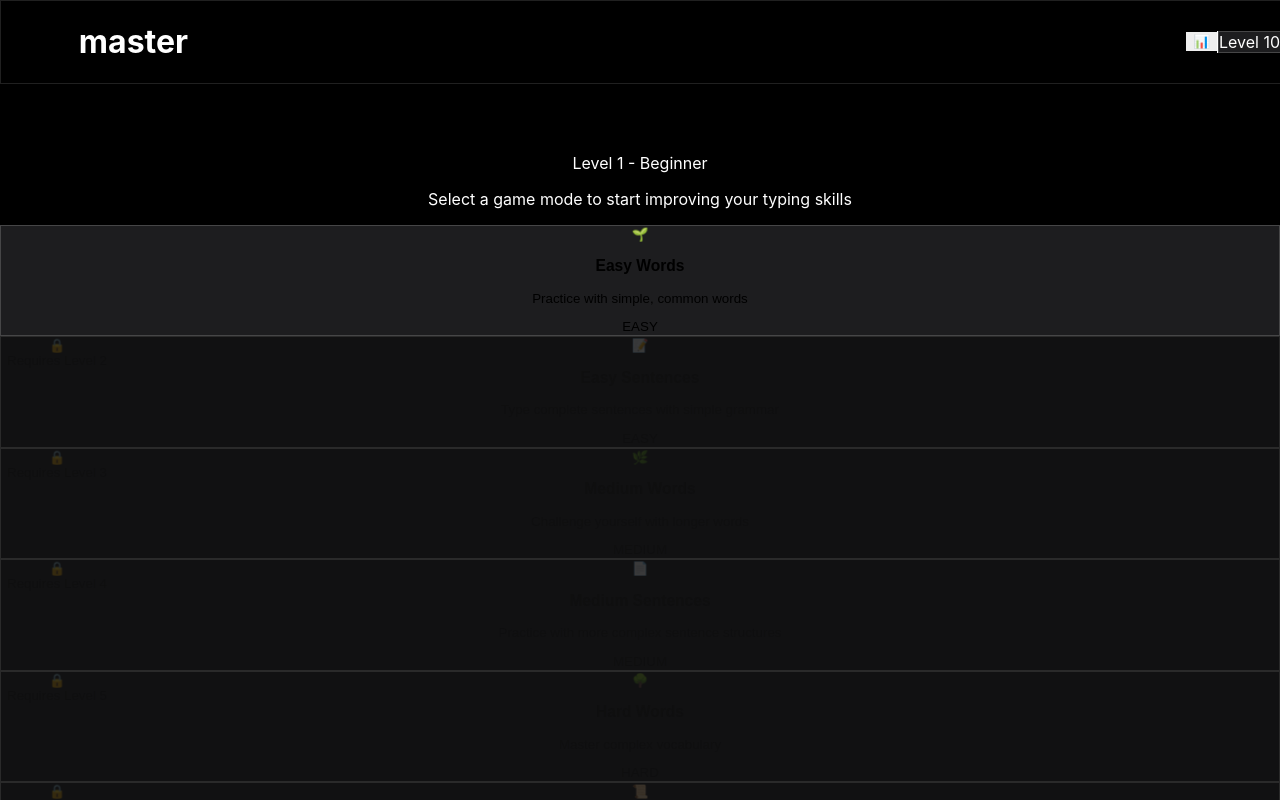
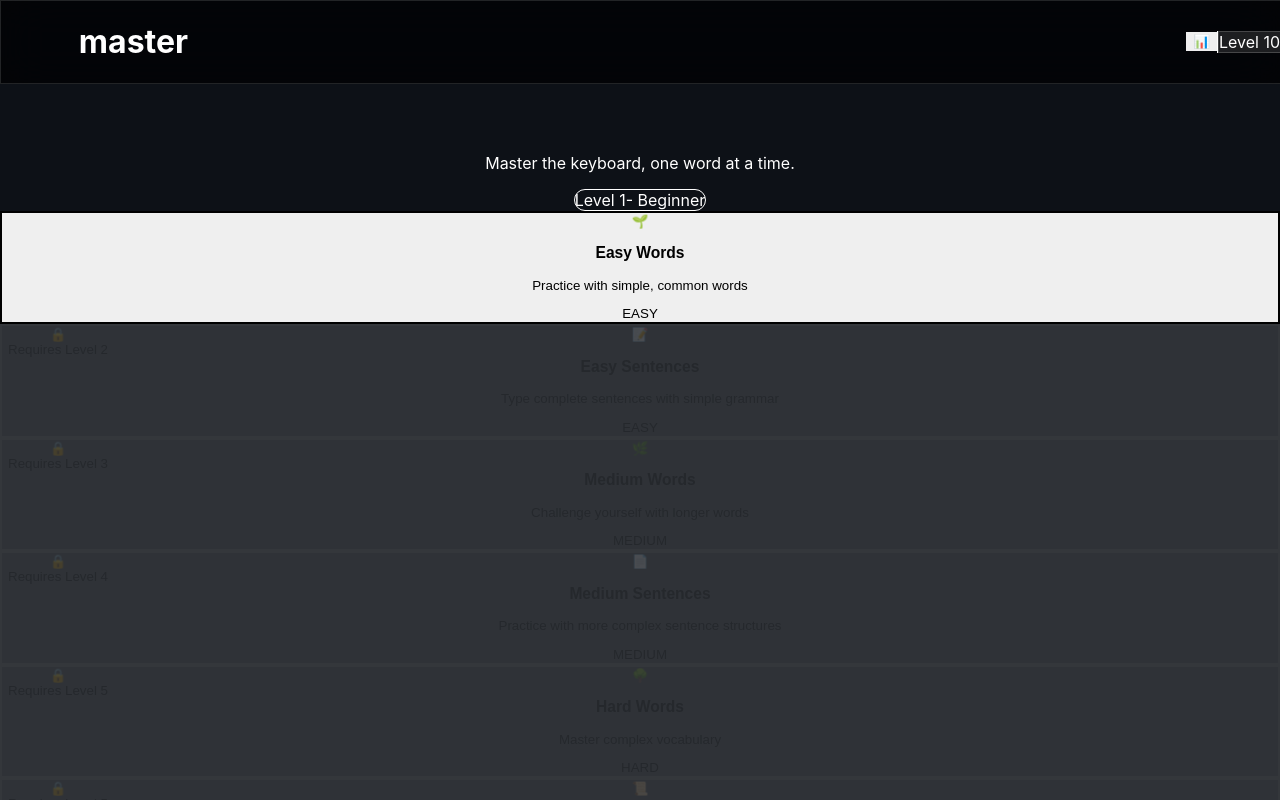
Before and after one commit to zhucebuniao/typemaster, a React (Vite) app: page / in a window 1280 px wide. Shown: the top 800 px of the page. Built offline with nearby package versions, Linux system fonts and the light colour scheme.

Commit message:
Implement cyber-neon theme with modern UI improvements
Co-authored-by: zhucebuniao <13835184+zhucebuniao@users.noreply.github.com>

```diff
--- a/src/components/GameModeSelector.tsx
+++ b/src/components/GameModeSelector.tsx
@@ -84,44 +84,47 @@ const GameModeSelector: React.FC<GameModeSelectorProps> = ({ onModeSelect, userP
   const getDifficultyColor = (difficulty: string) => {
     switch (difficulty) {
       case 'easy':
-        return 'border-apple-success/60 hover:border-apple-success/80';
+        return 'border-cyber-green/60 hover:border-cyber-green/80 shadow-green-glow hover:shadow-green-glow';
       case 'medium':
-        return 'border-apple-warning/60 hover:border-apple-warning/80';
+        return 'border-cyber-orange/60 hover:border-cyber-orange/80 shadow-orange-glow hover:shadow-orange-glow';
       case 'hard':
-        return 'border-apple-error/60 hover:border-apple-error/80';
+        return 'border-cyber-red/60 hover:border-cyber-red/80 shadow-red-glow hover:shadow-red-glow';
       default:
-        return 'border-apple-separator hover:border-apple-text-secondary';
+        return 'border-cyber-border hover:border-cyber-text-muted';
     }
   };
 
   const getDifficultyBg = (difficulty: string) => {
     switch (difficulty) {
       case 'easy':
-        return 'bg-apple-success/10 hover:bg-apple-success/15';
+        return 'bg-cyber-green/10 hover:bg-cyber-green/15';
       case 'medium':
-        return 'bg-apple-warning/10 hover:bg-apple-warning/15';
+        return 'bg-cyber-orange/10 hover:bg-cyber-orange/15';
       case 'hard':
-        return 'bg-apple-error/10 hover:bg-apple-error/15';
+        return 'bg-cyber-red/10 hover:bg-cyber-red/15';
       default:
-        return 'bg-apple-card-light/50';
+        return 'bg-cyber-card/50';
     }
   };
 
   return (
     <div className="w-full max-w-6xl mx-auto px-4 sm:px-6 py-4 sm:py-6">
       <div className="text-center mb-8 sm:mb-12">
-        <h2 className="text-2xl sm:text-3xl md:text-4xl font-bold bg-gradient-to-r from-apple-primary via-apple-secondary to-blue-400 bg-clip-text text-transparent mb-3 sm:mb-4">
-          Choose Your Challenge
+        <h2 className="text-3xl sm:text-4xl md:text-5xl font-bold font-orbitron bg-gradient-to-r from-cyber-electric via-cyber-neon to-cyan-400 bg-clip-text text-transparent mb-4 sm:mb-6 drop-shadow-2xl">
+          Start Your Typing Journey
         </h2>
-        <p className="text-sm sm:text-base md:text-lg text-apple-text-secondary max-w-2xl mx-auto leading-relaxed px-2">
-          Level {currentLevel.level} - {currentLevel.name}
+        <p className="text-lg sm:text-xl md:text-2xl text-cyber-text-muted max-w-3xl mx-auto leading-relaxed px-2 mb-2">
+          Master the keyboard, one word at a time.
         </p>
-        <p className="text-xs sm:text-sm text-apple-text-secondary/80 mt-2 px-2">
-          Select a game mode to start improving your typing skills
-        </p>
+        <div className="flex items-center justify-center space-x-3 mt-4">
+          <div className="px-4 py-2 bg-gradient-to-r from-cyber-electric/20 to-cyber-neon/20 rounded-full border border-cyber-electric/30 backdrop-blur-sm">
+            <span className="text-sm font-semibold text-cyber-electric">Level {currentLevel.level}</span>
+            <span className="text-sm text-cyber-text-muted ml-2">- {currentLevel.name}</span>
+          </div>
+        </div>
       </div>
 
-      <div className="grid grid-cols-1 sm:grid-cols-1 md:grid-cols-2 xl:grid-cols-3 gap-4 sm:gap-6">
+      <div className="grid grid-cols-1 sm:grid-cols-1 md:grid-cols-2 xl:grid-cols-3 gap-6 sm:gap-8">
         {gameModes.map((mode) => {
           const isLocked = isModeLocked(mode);
           return (
@@ -129,57 +132,57 @@ const GameModeSelector: React.FC<GameModeSelectorProps> = ({ onModeSelect, userP
               key={mode.id}
               onClick={() => !isLocked && onModeSelect(mode)}
               disabled={isLocked}
-              className={`relative p-6 sm:p-8 rounded-apple-xl transition-all duration-300 group overflow-hidden glass-card border ${
+              className={`relative p-8 sm:p-10 rounded-2xl transition-all duration-300 group overflow-hidden backdrop-blur-xl border-2 ${
                 isLocked
-                  ? 'opacity-60 cursor-not-allowed border-apple-separator bg-apple-card'
-                  : `hover:scale-[1.02] active:scale-[0.98] hover:shadow-apple-lg ${getDifficultyColor(mode.difficulty)} ${getDifficultyBg(mode.difficulty)}`
+                  ? 'opacity-50 cursor-not-allowed border-cyber-border bg-cyber-card/30'
+                  : `hover:scale-[1.03] active:scale-95 transform hover:shadow-2xl ${getDifficultyColor(mode.difficulty)} ${getDifficultyBg(mode.difficulty)}`
               }`}
             >
               {/* Lock overlay */}
               {isLocked && (
-                <div className="absolute inset-0 bg-black/50 flex items-center justify-center z-20 rounded-apple-xl backdrop-blur-sm">
+                <div className="absolute inset-0 bg-black/70 flex items-center justify-center z-20 rounded-2xl backdrop-blur-sm">
                   <div className="text-center">
-                    <div className="text-3xl sm:text-4xl mb-2">🔒</div>
-                    <div className="text-xs sm:text-sm font-semibold text-apple-text-secondary">
+                    <div className="text-4xl sm:text-5xl mb-3 filter drop-shadow-lg">🔒</div>
+                    <div className="text-sm sm:text-base font-bold text-cyber-text-muted">
                       Requires Level {mode.requiredLevel}
                     </div>
                   </div>
                 </div>
               )}
 
-              {/* Gradient overlay for modern effect */}
-              <div className="absolute inset-0 bg-gradient-to-br from-white/5 via-transparent to-transparent opacity-0 group-hover:opacity-100 transition-opacity duration-300" />
+              {/* Cyber gradient overlay */}
+              <div className="absolute inset-0 bg-gradient-to-br from-cyber-electric/5 via-transparent to-cyber-neon/5 opacity-0 group-hover:opacity-100 transition-opacity duration-500" />
 
-              {/* Icon with glow effect */}
+              {/* Icon with enhanced glow effect */}
               <div className="relative z-10">
-                <div className={`text-4xl sm:text-5xl mb-3 sm:mb-4 transform transition-transform duration-300 filter drop-shadow-lg ${
-                  !isLocked ? 'group-hover:scale-110' : ''
+                <div className={`text-5xl sm:text-6xl mb-4 sm:mb-6 transform transition-all duration-500 filter drop-shadow-2xl ${
+                  !isLocked ? 'group-hover:scale-125 group-hover:rotate-6' : ''
                 }`}>
                   {mode.icon}
                 </div>
 
-                <h3 className={`text-lg sm:text-xl font-bold mb-2 sm:mb-3 transition-colors duration-300 ${
-                  isLocked ? 'text-apple-text-secondary' : 'text-apple-text group-hover:text-gray-100'
+                <h3 className={`text-xl sm:text-2xl font-bold font-orbitron mb-3 sm:mb-4 transition-all duration-300 ${
+                  isLocked ? 'text-cyber-text-muted' : 'text-cyber-text group-hover:text-white group-hover:drop-shadow-lg'
                 }`}>
                   {mode.name}
                 </h3>
 
-                <p className={`transition-colors duration-300 leading-relaxed mb-3 sm:mb-4 text-sm sm:text-base ${
-                  isLocked ? 'text-apple-text-secondary/70' : 'text-apple-text-secondary group-hover:text-apple-text-secondary/90'
+                <p className={`transition-colors duration-300 leading-relaxed mb-4 sm:mb-6 text-sm sm:text-base ${
+                  isLocked ? 'text-cyber-text-muted/70' : 'text-cyber-text-muted group-hover:text-cyber-text-muted/90'
                 }`}>
                   {mode.description}
                 </p>
 
                 <div className="flex justify-center">
                   <span
-                    className={`inline-flex items-center px-3 py-1.5 rounded-full text-xs font-bold uppercase tracking-wider shadow-apple transition-shadow duration-300 ${
+                    className={`inline-flex items-center px-4 py-2 rounded-full text-xs font-bold uppercase tracking-wider transition-all duration-300 ${
                       isLocked
-                        ? 'bg-apple-separator text-apple-text-secondary'
+                        ? 'bg-cyber-border text-cyber-text-muted'
                         : mode.difficulty === 'easy'
-                        ? 'bg-gradient-to-r from-apple-success to-green-400 text-white shadow-apple-success/25 group-hover:shadow-apple-lg'
+                        ? 'bg-gradient-to-r from-cyber-green to-green-400 text-black shadow-green-glow group-hover:shadow-green-glow'
                         : mode.difficulty === 'medium'
-                        ? 'bg-gradient-to-r from-apple-warning to-yellow-400 text-white shadow-apple-warning/25 group-hover:shadow-apple-lg'
-                        : 'bg-gradient-to-r from-apple-error to-red-400 text-white shadow-apple-error/25 group-hover:shadow-apple-lg'
+                        ? 'bg-gradient-to-r from-cyber-orange to-yellow-400 text-black shadow-orange-glow group-hover:shadow-orange-glow'
+                        : 'bg-gradient-to-r from-cyber-red to-red-400 text-white shadow-red-glow group-hover:shadow-red-glow'
                     }`}
                   >
                     {mode.difficulty}
@@ -187,14 +190,14 @@ const GameModeSelector: React.FC<GameModeSelectorProps> = ({ onModeSelect, userP
                 </div>
               </div>
 
-              {/* Subtle border glow effect */}
+              {/* Enhanced border glow effect */}
               {!isLocked && (
-                <div className={`absolute inset-0 rounded-apple-xl transition-all duration-300 ${
+                <div className={`absolute inset-0 rounded-2xl transition-all duration-500 group-hover:animate-glow-expand ${
                   mode.difficulty === 'easy'
-                    ? 'group-hover:shadow-[0_0_30px_rgba(52,199,89,0.3)]'
+                    ? 'group-hover:shadow-[0_0_40px_rgba(57,255,20,0.4)]'
                     : mode.difficulty === 'medium'
-                    ? 'group-hover:shadow-[0_0_30px_rgba(255,159,10,0.3)]'
-                    : 'group-hover:shadow-[0_0_30px_rgba(255,59,48,0.3)]'
+                    ? 'group-hover:shadow-[0_0_40px_rgba(255,140,0,0.4)]'
+                    : 'group-hover:shadow-[0_0_40px_rgba(255,7,58,0.4)]'
                 }`} />
               )}
             </button>
--- a/src/index.css
+++ b/src/index.css
@@ -1,4 +1,5 @@
 @import url('https://fonts.googleapis.com/css2?family=Fira+Code:wght@300;400;500;600;700&display=swap');
+@import url('https://fonts.googleapis.com/css2?family=Orbitron:wght@400;500;600;700;800;900&display=swap');
 
 @tailwind base;
 @tailwind components;
@@ -7,7 +8,7 @@
 body {
   margin: 0;
   font-family: -apple-system, BlinkMacSystemFont, 'SF Pro Display', 'Helvetica Neue', Arial, sans-serif;
-  background-color: #000000;
+  background-color: #0d1117;
   color: #FFFFFF;
   -webkit-font-smoothing: antialiased;
   -moz-osx-font-smoothing: grayscale;
@@ -105,4 +106,57 @@ body {
     background: rgba(44, 44, 46, 0.68);
     border: 1px solid rgba(255, 255, 255, 0.18);
   }
+
+  /* Cyber theme animations */
+  @keyframes cyber-pulse {
+    0%, 100% {
+      box-shadow: 0 0 20px rgba(0, 245, 255, 0.3);
+    }
+    50% {
+      box-shadow: 0 0 30px rgba(0, 245, 255, 0.6);
+    }
+  }
+
+  @keyframes neon-pulse {
+    0%, 100% {
+      box-shadow: 0 0 20px rgba(185, 103, 255, 0.3);
+    }
+    50% {
+      box-shadow: 0 0 30px rgba(185, 103, 255, 0.6);
+    }
+  }
+
+  @keyframes card-float {
+    0%, 100% {
+      transform: translateY(0px);
+    }
+    50% {
+      transform: translateY(-3px);
+    }
+  }
+
+  @keyframes glow-expand {
+    0% {
+      box-shadow: 0 0 5px rgba(0, 245, 255, 0.2);
+    }
+    100% {
+      box-shadow: 0 0 25px rgba(0, 245, 255, 0.5), 0 0 50px rgba(0, 245, 255, 0.3);
+    }
+  }
+
+  .animate-cyber-pulse {
+    animation: cyber-pulse 3s ease-in-out infinite;
+  }
+
+  .animate-neon-pulse {
+    animation: neon-pulse 3s ease-in-out infinite;
+  }
+
+  .animate-card-float {
+    animation: card-float 6s ease-in-out infinite;
+  }
+
+  .animate-glow-expand {
+    animation: glow-expand 0.3s ease-out forwards;
+  }
 }
--- a/tailwind.config.js
+++ b/tailwind.config.js
@@ -8,6 +8,8 @@ export default {
     extend: {
       fontFamily: {
         'mono': ['Fira Code', 'Monaco', 'Consolas', 'monospace'],
+        'orbitron': ['Orbitron', 'system-ui', 'sans-serif'],
+        'cyber': ['Orbitron', 'Exo 2', 'system-ui', 'sans-serif'],
       },
       colors: {
         'game': {
@@ -19,17 +21,31 @@ export default {
           'surface': '#1E293B',
         },
         'apple': {
-          'bg': '#000000',
+          'bg': '#0d1117',           // GitHub-style darker charcoal
           'card': '#1C1C1E',
           'card-light': '#2C2C2E',
-          'primary': '#007AFF',
-          'secondary': '#5856D6',
+          'primary': '#00f5ff',      // Electric blue (cyber neon)
+          'secondary': '#b967ff',    // Neon purple
           'success': '#34C759',
           'warning': '#FF9F0A',
           'error': '#FF3B30',
           'text': '#FFFFFF',
           'text-secondary': '#8E8E93',
           'separator': '#3A3A3C',
+        },
+        // Modern cyber theme colors
+        'cyber': {
+          'bg': '#0d1117',
+          'surface': '#161b22',
+          'card': '#21262d',
+          'border': '#30363d',
+          'electric': '#00f5ff',
+          'neon': '#b967ff',
+          'green': '#39ff14',
+          'orange': '#ff8c00',
+          'red': '#ff073a',
+          'text': '#f0f6fc',
+          'text-muted': '#7d8590',
         }
       },
       borderRadius: {
@@ -41,6 +57,14 @@ export default {
         'apple': '0 4px 16px rgba(0, 0, 0, 0.12)',
         'apple-lg': '0 8px 32px rgba(0, 0, 0, 0.16)',
         'apple-xl': '0 16px 48px rgba(0, 0, 0, 0.20)',
+        // Cyber glow effects
+        'cyber-glow': '0 0 20px rgba(0, 245, 255, 0.3)',
+        'cyber-glow-lg': '0 0 30px rgba(0, 245, 255, 0.4)',
+        'neon-glow': '0 0 20px rgba(185, 103, 255, 0.3)',
+        'neon-glow-lg': '0 0 30px rgba(185, 103, 255, 0.4)',
+        'green-glow': '0 0 20px rgba(57, 255, 20, 0.3)',
+        'orange-glow': '0 0 20px rgba(255, 140, 0, 0.3)',
+        'red-glow': '0 0 20px rgba(255, 7, 58, 0.3)',
       }
     },
   },
```
Also changed, not shown: src/App.tsx (+10 -10 lines).
